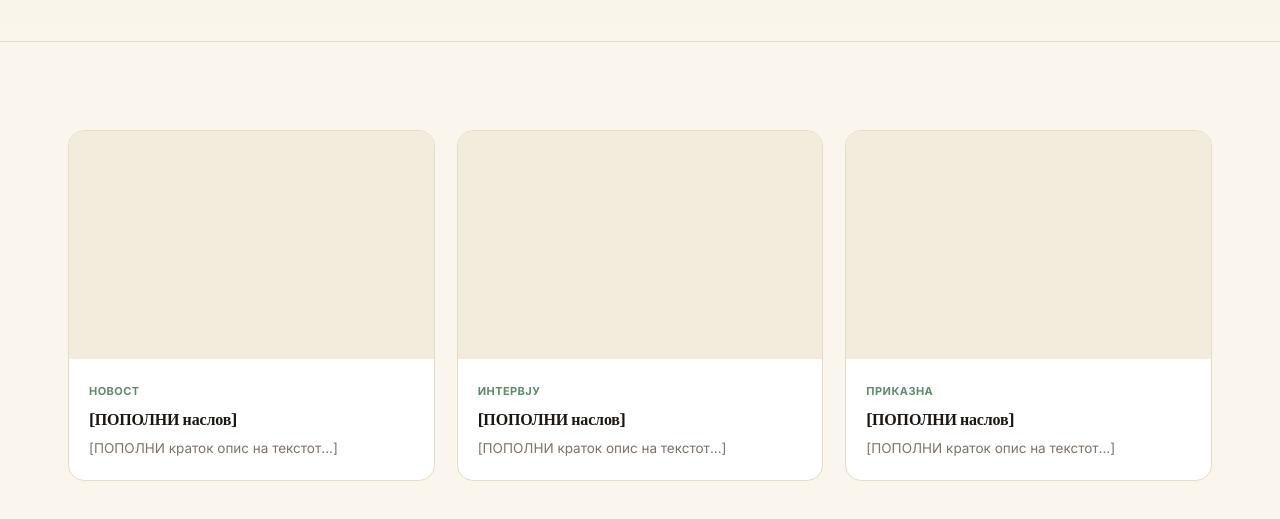
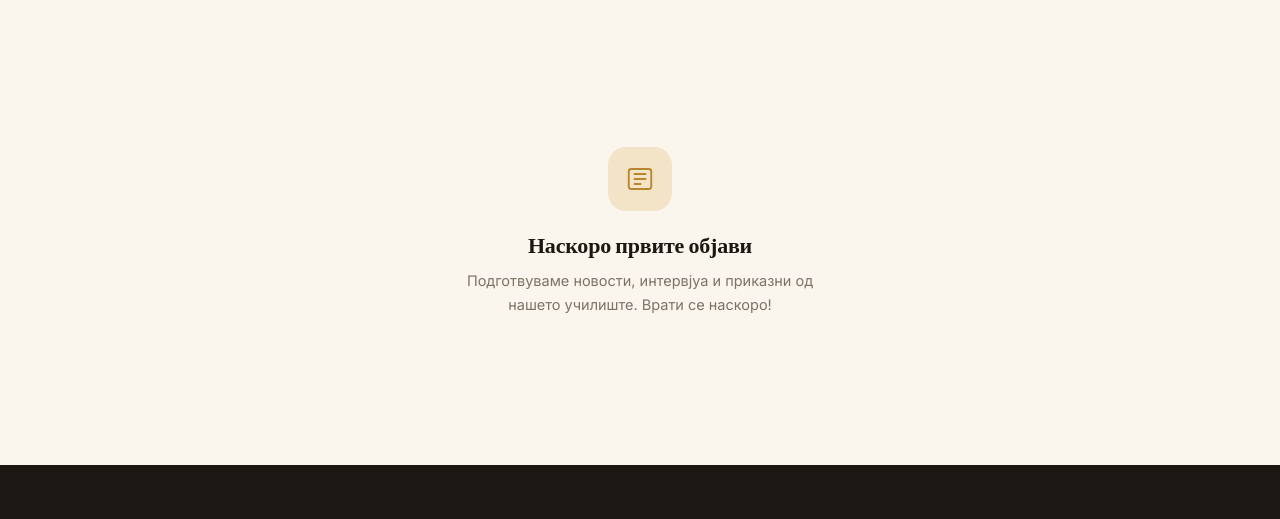
Before and after one commit to iljovolkan/pianoforte-marketing, a website: page public/blog.html in a window 1280 px wide. Shown: the part 336-855 px from the top of the page. Drawn offline with Linux system fonts and the light colour scheme.

Commit message:
Update blog.html

```diff
--- a/public/blog.html
+++ b/public/blog.html
@@ -132,6 +132,13 @@
   .about-grid{display:grid; grid-template-columns:1fr 1fr; gap:60px; align-items:center;}
   .about-media{aspect-ratio:4/3; background:linear-gradient(135deg, var(--lilac-pale), var(--sand-pale)); border-radius:20px; display:flex; align-items:center; justify-content:center; color:var(--mist); font-size:13px;}
   .placeholder-tag{display:inline-block; font-size:11px; font-weight:700; color:var(--wine); background:var(--wine-pale); padding:4px 10px; border-radius:8px; margin-bottom:14px;}
+
+  /* ===== EMPTY BLOG STATE ===== */
+  .empty-blog{text-align:center; max-width:420px; margin:0 auto; padding:60px 20px;}
+  .empty-blog-icon{width:64px; height:64px; margin:0 auto 20px; background:var(--lilac-pale); border-radius:18px; display:flex; align-items:center; justify-content:center;}
+  .empty-blog-icon svg{width:30px; height:30px; stroke:var(--lilac-deep);}
+  .empty-blog h3{font-size:22px; margin-bottom:10px;}
+  .empty-blog p{color:var(--mist); font-size:14.5px;}
 
   /* ===== BLOG ===== */
   .blog-grid{display:grid; grid-template-columns:repeat(3,1fr); gap:22px;}
@@ -271,38 +278,18 @@
 <div class="page-hero tint-sand">
   <div class="wrap">
     <div class="breadcrumb"><a href="index.html" data-i18n="breadcrumb_home">Почетна</a> / <span data-i18n="nav_blog">Блог</span></div>
-    <span class="eyebrow" data-i18n="pending_elena">Текст чека — Елена</span>
     <h1 data-i18n="blog_title">Блог</h1>
     <p data-i18n="blog_sub">Новости, интервјуа и приказни од нашето училиште.</p>
   </div>
 </div>
 <section>
   <div class="wrap">
-    <div class="blog-grid">
-      <div class="blog-card">
-        <div class="thumb"></div>
-        <div class="body">
-          <span class="tag" data-i18n="blog_tag1">Новост</span>
-          <h4 data-i18n="blog_title1">[ПОПОЛНИ наслов]</h4>
-          <p data-i18n="blog_body1">[ПОПОЛНИ краток опис на текстот...]</p>
-        </div>
+    <div class="empty-blog">
+      <div class="empty-blog-icon">
+        <svg viewBox="0 0 24 24" fill="none" stroke-width="1.5"><rect x="3" y="4" width="18" height="16" rx="2"/><path d="M7 8h10M7 12h10M7 16h6"/></svg>
       </div>
-      <div class="blog-card">
-        <div class="thumb"></div>
-        <div class="body">
-          <span class="tag" data-i18n="blog_tag2">Интервју</span>
-          <h4 data-i18n="blog_title2">[ПОПОЛНИ наслов]</h4>
-          <p data-i18n="blog_body2">[ПОПОЛНИ краток опис на текстот...]</p>
-        </div>
-      </div>
-      <div class="blog-card">
-        <div class="thumb"></div>
-        <div class="body">
-          <span class="tag" data-i18n="blog_tag3">Приказна</span>
-          <h4 data-i18n="blog_title3">[ПОПОЛНИ наслов]</h4>
-          <p data-i18n="blog_body3">[ПОПОЛНИ краток опис на текстот...]</p>
-        </div>
-      </div>
+      <h3 data-i18n="blog_empty_title">Наскоро првите објави</h3>
+      <p data-i18n="blog_empty_body">Подготвуваме новости, интервјуа и приказни од нашето училиште. Врати се наскоро!</p>
     </div>
   </div>
 </section>
@@ -381,7 +368,7 @@
       blog_title:'Блог', blog_sub:'Новости, интервјуа и приказни од нашето училиште.',
       blog_tag1:'Новост', blog_title1:'[ПОПОЛНИ наслов]', blog_body1:'[ПОПОЛНИ краток опис на текстот...]',
       blog_tag2:'Интервју', blog_title2:'[ПОПОЛНИ наслов]', blog_body2:'[ПОПОЛНИ краток опис на текстот...]',
-      blog_tag3:'Приказна', blog_title3:'[ПОПОЛНИ наслов]', blog_body3:'[ПОПОЛНИ краток опис на текстот...]',
+      blog_empty_title:'Наскоро првите објави', blog_empty_body:'Подготвуваме новости, интервјуа и приказни од нашето училиште. Врати се наскоро!',
       contact_title:'Контакт', contact_sub:'Прашај нè било што — за пакети, термини, или локации.',
       contact_loc1:'Локација 1', contact_loc2:'Локација 2', contact_hours:'Работно време', contact_hours_val:'Понеделник – Петок: 12:00 – 20:00',
       form_name:'Име и презиме', form_email:'Email', form_msg:'Порака', form_submit:'Испрати порака',
@@ -396,9 +383,7 @@
       teaser_contact_title:'Контакт', teaser_contact_body:'Прашај нè било што.',
       teaser_more:'Дознај повеќе →', explore_head:'Истражи го училиштето',
       explore_btn:'Истражи →',
-      stat1_num:'[ПОПОЛНИ]', stat1_lbl:'Задоволни ученици',
-      stat2_num:'[ПОПОЛНИ]', stat2_lbl:'Професионални професори',
-      stat3_lbl:'Инструменти',
+      stat3_lbl:'Инструменти', stat4_num:'2', stat4_lbl:'Локации во Скопје', stat5_num:'Групно и индивидуално', stat5_lbl:'Настава за секое дете',
       feat1_title:'Лесно закажување', feat1_body:'Резервирај термин онлајн за неколку секунди.',
       feat2_title:'Флексибилно плаќање', feat2_body:'Месечно, полугодишно или целосно, по твoj избор.',
       feat3_title:'Персонализирано учење', feat3_body:'Програми прилагодени на секое дете.',
@@ -424,7 +409,7 @@
       blog_title:'Blog', blog_sub:'News, interviews, and stories from our school.',
       blog_tag1:'News', blog_title1:'[FILL IN title]', blog_body1:'[FILL IN short excerpt...]',
       blog_tag2:'Interview', blog_title2:'[FILL IN title]', blog_body2:'[FILL IN short excerpt...]',
-      blog_tag3:'Story', blog_title3:'[FILL IN title]', blog_body3:'[FILL IN short excerpt...]',
+      blog_empty_title:'First posts coming soon', blog_empty_body:'We\'re preparing news, interviews, and stories from our school. Check back soon!',
       contact_title:'Contact', contact_sub:'Ask us anything — packages, time slots, or locations.',
       contact_loc1:'Location 1', contact_loc2:'Location 2', contact_hours:'Working hours', contact_hours_val:'Monday – Friday: 12:00 – 20:00',
       form_name:'Full name', form_email:'Email', form_msg:'Message', form_submit:'Send message',
@@ -439,9 +424,7 @@
       teaser_contact_title:'Contact', teaser_contact_body:'Ask us anything.',
       teaser_more:'Learn more →', explore_head:'Explore the school',
       explore_btn:'Explore →',
-      stat1_num:'[FILL IN]', stat1_lbl:'Happy students',
-      stat2_num:'[FILL IN]', stat2_lbl:'Professional teachers',
-      stat3_lbl:'Instruments',
+      stat3_lbl:'Instruments', stat4_num:'2', stat4_lbl:'Locations in Skopje', stat5_num:'Group & 1-on-1', stat5_lbl:'Teaching for every child',
       feat1_title:'Easy booking', feat1_body:'Book a lesson online in seconds.',
       feat2_title:'Flexible payment', feat2_body:'Monthly, half-yearly, or full — your choice.',
       feat3_title:'Personalized learning', feat3_body:'Programs tailored to every child.',
@@ -479,17 +462,21 @@
   if(nlForm) nlForm.addEventListener('submit', e=>{
     e.preventDefault();
     // TODO: поврзи со вистински backend за собирање email адреси (пр. Brevo листа)
-    alert(currentLang==='mk' ? 'Ти благодариме! Ќе те известиме за новости.' : 'Thank you! We\'ll keep you posted.');
-    nlOverlay.classList.remove('show');
+    const modal = nlForm.closest('.newsletter-modal');
+    modal.innerHTML = '<div style="padding:20px 0;"><div style="font-size:38px; margin-bottom:14px;">✓</div><h3>' +
+      (currentLang==='mk' ? 'Ти благодариме!' : 'Thank you!') + '</h3><p>' +
+      (currentLang==='mk' ? 'Ќе те известиме за новости и попусти.' : 'We\'ll keep you posted on news and discounts.') + '</p></div>';
+    setTimeout(()=>{ nlOverlay.classList.remove('show'); }, 2200);
   });
 
-  // contact form — stub, opens mail client for now
+  // contact form — stub, shows inline confirmation for now
   const cForm = document.getElementById('contactForm');
   if(cForm) cForm.addEventListener('submit', e=>{
     e.preventDefault();
     // TODO: поврзи со вистински backend/email сервис
-    alert(currentLang==='mk' ? 'Пораката е испратена! Ќе те контактираме наскоро.' : 'Message sent! We\'ll get back to you soon.');
-    e.target.reset();
+    cForm.innerHTML = '<div style="text-align:center; padding:30px 10px;"><div style="font-size:38px; margin-bottom:14px;">✓</div><h4 style="margin-bottom:8px;">' +
+      (currentLang==='mk' ? 'Пораката е испратена!' : 'Message sent!') + '</h4><p style="color:var(--mist); font-size:14px;">' +
+      (currentLang==='mk' ? 'Ќе те контактираме наскоро.' : 'We\'ll get back to you soon.') + '</p></div>';
   });
 
 })();
```
